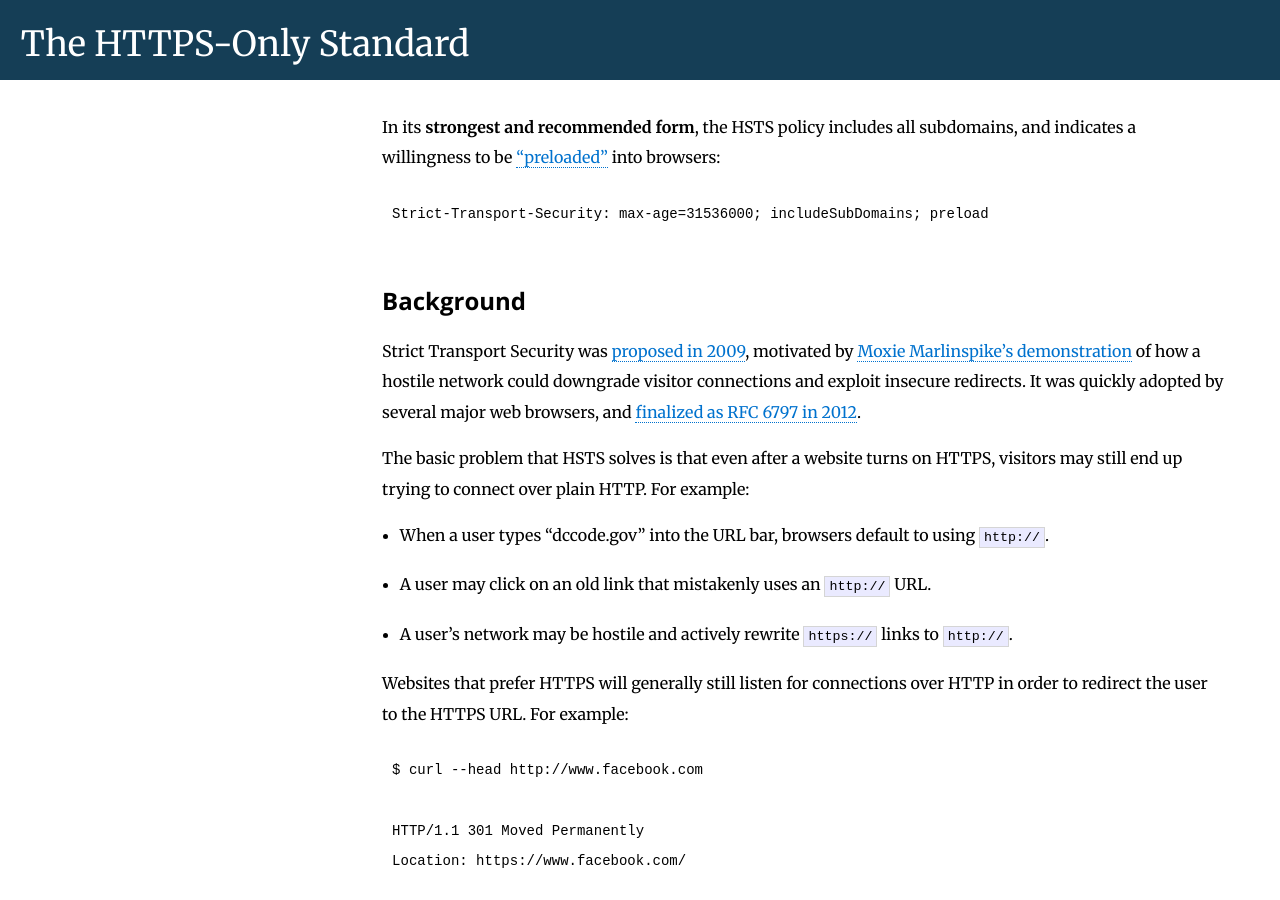
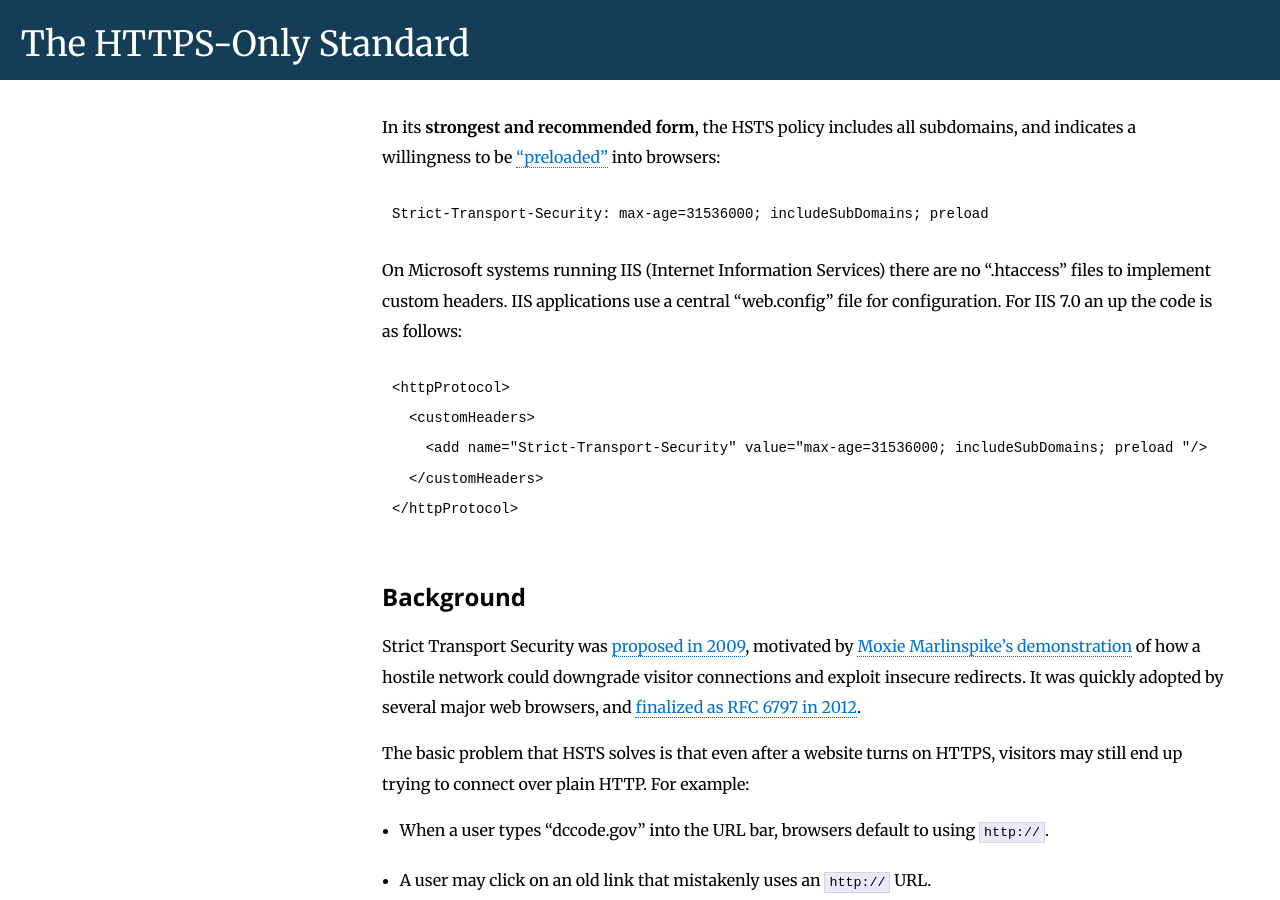
Before and after one commit to GSA/https, a Jekyll site: the page built from pages/hsts.md, in a window 1280 px wide and 900 px high, scrolled down 570 px. Built offline with Jekyll 4.4.1, drawn with Linux system fonts in a browser that asks for light colours; Markdown is read by kramdown in place of the engine named in the settings.

Commit message:
Update hsts.md

````diff
--- a/pages/hsts.md
+++ b/pages/hsts.md
@@ -24,6 +24,16 @@ In its **strongest and recommended form**, the HSTS policy includes all subdomai
 
 ```
 Strict-Transport-Security: max-age=31536000; includeSubDomains; preload
+```
+
+On Microsoft systems running IIS (Internet Information Services) there are no ".htaccess" files to implement custom headers. IIS applications use a central "web.config" file for configuration. For IIS 7.0 an up the code is as follows:
+
+```
+<httpProtocol>
+  <customHeaders>
+    <add name="Strict-Transport-Security" value="max-age=31536000; includeSubDomains; preload "/>
+  </customHeaders>
+</httpProtocol>
 ```
 
 ## Background
````
